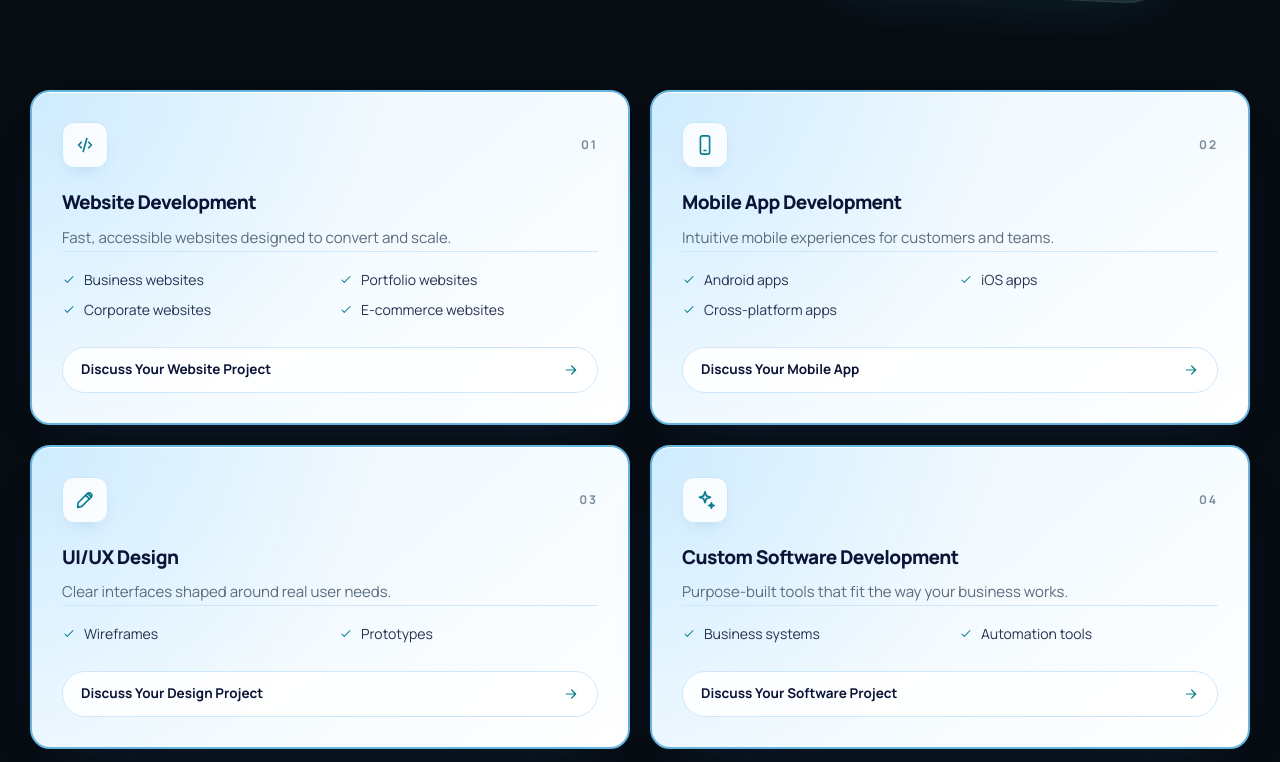
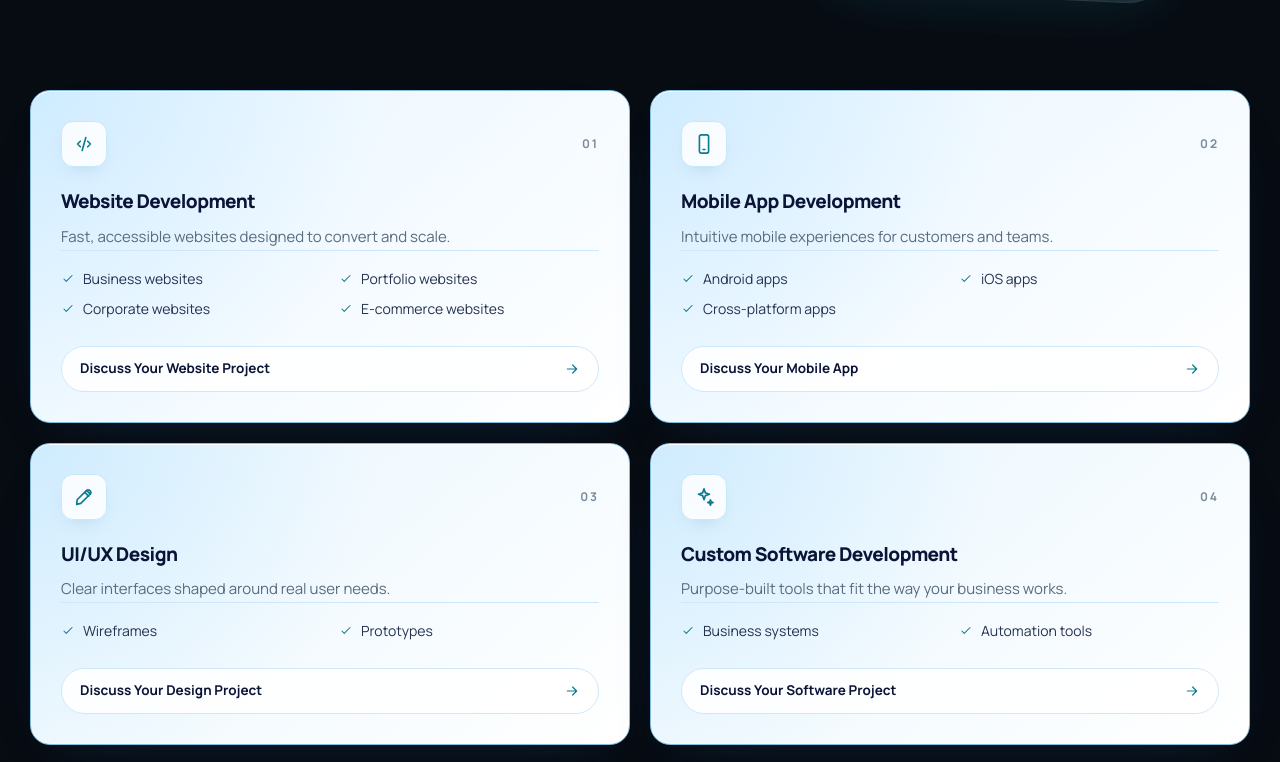
Before and after one commit to Havelo-io/Havelo-io-havelo-website, a React (Vite) app in the folder Hevelo- Website/: page /services in a window 1280 px wide. Shown: the part 878-1640 px from the top of the page. Built offline with nearby package versions, Linux system fonts and the light colour scheme.

Commit message:
Soften Service card borders

```diff
--- a/Hevelo- Website/src/havelo-services.css
+++ b/Hevelo- Website/src/havelo-services.css
@@ -67,9 +67,9 @@
 /* ---------- Services grid ---------- */
 .sv-grid-section { padding: 24px 0 90px; }
 .sv-grid { display: grid; grid-template-columns: repeat(2, minmax(0, 1fr)); gap: 20px; }
-.sv-card { position: relative; display: flex; height: 100%; flex-direction: column; overflow: hidden; padding: 30px; border: 2px solid #65b5df; border-radius: var(--r-lg); background: radial-gradient(circle at 0% 0%, rgba(153, 216, 255, .34), transparent 52%), linear-gradient(140deg, #eaf6ff 0%, #f5fbff 58%, #fff 100%); box-shadow: 0 24px 60px -34px rgba(28, 98, 148, .32), inset 0 1px 0 rgba(255, 255, 255, .95); scroll-margin-top: 110px; transition: transform .22s ease, border-color .22s ease, box-shadow .22s ease; }
+.sv-card { position: relative; display: flex; height: 100%; flex-direction: column; overflow: hidden; padding: 30px; border: 1px solid #83bedf; border-radius: var(--r-lg); background: radial-gradient(circle at 0% 0%, rgba(153, 216, 255, .34), transparent 52%), linear-gradient(140deg, #eaf6ff 0%, #f5fbff 58%, #fff 100%); box-shadow: 0 24px 60px -34px rgba(28, 98, 148, .32), inset 0 1px 0 rgba(255, 255, 255, .95); scroll-margin-top: 110px; transition: transform .22s ease, border-color .22s ease, box-shadow .22s ease; }
 .sv-card::after { position: absolute; top: 0; left: 0; right: 0; height: 1px; background: linear-gradient(90deg, transparent, var(--cyan-400), transparent); opacity: 0; transition: opacity .22s ease; content: ''; }
-.sv-card:hover { transform: translateY(-4px); border-color: #168fbd; box-shadow: 0 34px 70px -34px rgba(28, 98, 148, .43), inset 0 1px 0 #fff; }
+.sv-card:hover { transform: translateY(-4px); border-color: #4faad1; box-shadow: 0 34px 70px -34px rgba(28, 98, 148, .43), inset 0 1px 0 #fff; }
 .sv-card:hover::after { opacity: 1; }
 .sv-card__top { display: flex; align-items: center; justify-content: space-between; margin-bottom: 22px; }
 .sv-tile { display: grid; width: 46px; height: 46px; place-items: center; border: 1px solid #c8e8fa; border-radius: var(--r-sm); color: var(--cyan-700); background: rgba(255, 255, 255, .86); box-shadow: 0 8px 20px -14px rgba(28, 98, 148, .5); }
```
